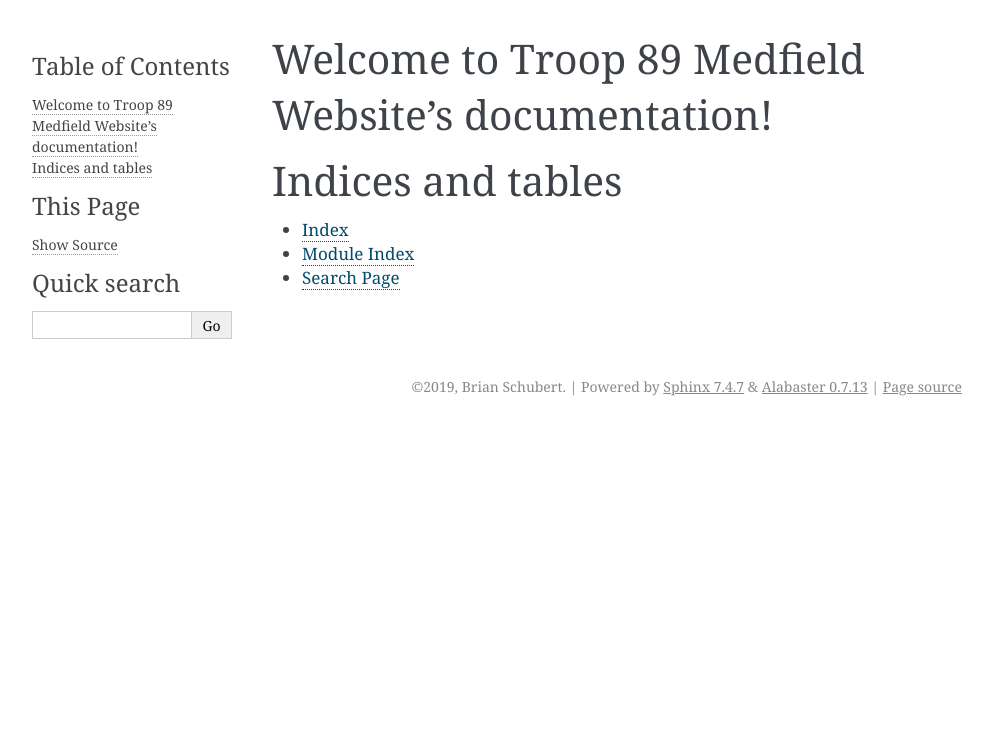
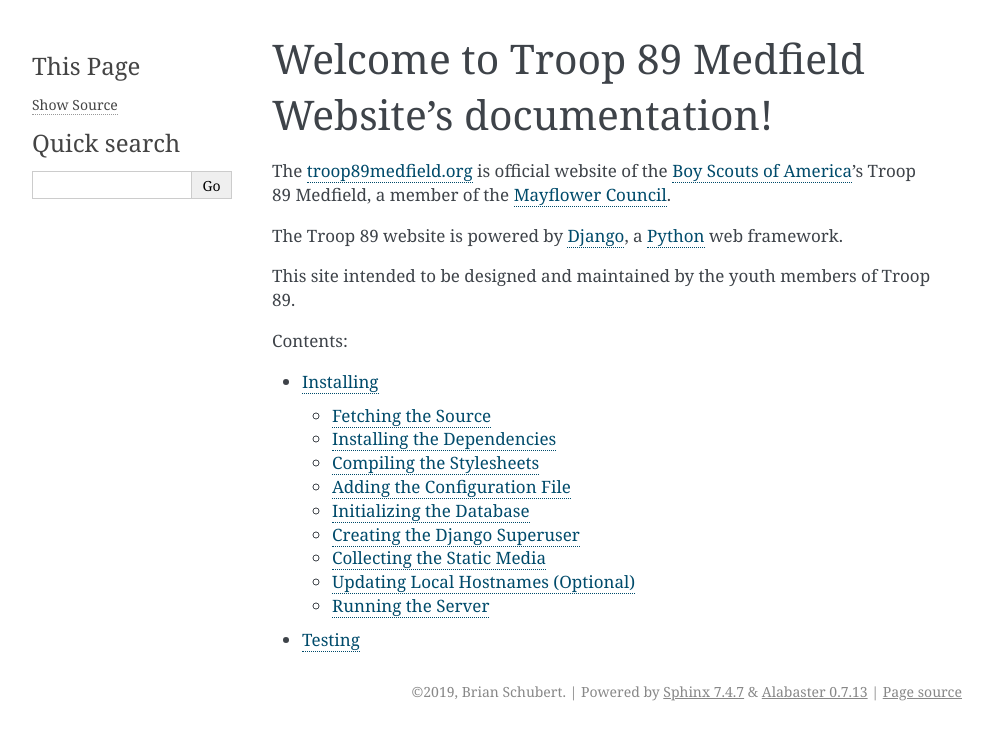
Before and after one commit to brianschubert/troop89medfield.org, a Sphinx documentation site: the page built from docs/index.rst, in a window 1280 px wide. Shown: the top 740 px of the page, without its empty margins (148-1141 px from the left). Built offline with Sphinx 7.4.7, drawn with Linux system fonts in a browser that asks for light colours; part of the change alters nothing that is shown.

Commit message:
Add installation and testing documentation

```diff
--- a/docs/index.rst
+++ b/docs/index.rst
@@ -1,20 +1,26 @@
-.. Troop 89 Medfield Website documentation master file, created by
-   sphinx-quickstart on Thu May 23 22:34:10 2019.
-   You can adapt this file completely to your liking, but it should at least
-   contain the root `toctree` directive.
+.. This Source Code Form is subject to the terms of the Mozilla Public
+.. License, v. 2.0. If a copy of the MPL was not distributed with this
+.. file, You can obtain one at http://mozilla.org/MPL/2.0/.
+
 
 Welcome to Troop 89 Medfield Website's documentation!
 =====================================================
+
+The `troop89medfield.org`_ is official website of the `Boy Scouts of America`_'s Troop 89 Medfield, a member of the `Mayflower Council`_.
+
+The Troop 89 website is powered by `Django`_, a `Python`_ web framework.
+
+This site intended to be designed and maintained by the youth members of Troop 89.
+
+.. _troop89medfield.org: https://www.troop89medfield.org
+.. _Mayflower Council: https://www.mayflowerbsa.org/
+.. _Boy Scouts of America: https://www.scouting.org/
+.. _Django: https://www.djangoproject.com/
+.. _Python: https://www.python.org/
 
 .. toctree::
    :maxdepth: 2
    :caption: Contents:
 
-
-
-Indices and tables
-==================
-
-* :ref:`genindex`
-* :ref:`modindex`
-* :ref:`search`
+   install
+   testing
--- /dev/null
+++ b/docs/install.rst
@@ -0,0 +1,141 @@
+.. This Source Code Form is subject to the terms of the Mozilla Public
+.. License, v. 2.0. If a copy of the MPL was not distributed with this
+.. file, You can obtain one at http://mozilla.org/MPL/2.0/.
+
+.. _install:
+
+.. note::
+
+    This guide assumes that you already have Python installed. At the time of this writing, the troop 89 website requires Python3.6 or greater.
+
+Installing
+==========
+
+Getting a local copy of the troop 89 website running is a fairly simple process, though there are several steps. This guide is intended to be especially so that it may serve as a partial reference for future webmasters in training.
+
+Fetching the Source
+-------------------
+
+The easiest way to get a copy of the troop 89 website source is by cloning the `public github repository`_. This has the added benefit of integrating `git`_ into your development environment, which will necessary if you intend on making changes to the website's source.
+
+::
+
+    $ git clone git://github.com/blueschu/troop89medfield.org.git
+    $ cd troop89medfield.org
+
+.. _public github repository: https://github.com/blueschu/troop89medfield.org
+.. _git: https://git-scm.com/
+
+If you are planning on submitting contributions to the website via a `pull request`_, you should begin by `forking`_ the repository and then cloning that repository instead.
+
+.. _pull request: https://help.github.com/en/articles/about-pull-requests
+.. _forking: https://help.github.com/en/articles/fork-a-repo
+
+.. _install-dep:
+
+Installing the Dependencies
+---------------------------
+
+You will need to create a virtual environment for Python libraries. If you are using Python3.6+ (which you should be), the tools needed to create virtual environments ship with the interpret as the `venv`_ module.
+
+.. note::
+
+    Third party packages for creating virtual environments also exist. Some popular options are the `virtualenv`_ and `virtualenvwrapper`_ packages, which preceded the standard `venv`_ module and provide additional convenience tools. Both of these packages can be installed with pip, and can be freely used inplace of the `venv`_ module in the following instructions.
+
+.. _venv: https://docs.python.org/3.6/library/venv.html
+.. _virtualenv: https://pypi.org/project/virtualenv/
+.. _virtualenvwrapper: https://pypi.org/project/virtualenvwrapper/
+
+To install the site dependencies, execute the following::
+
+    $ python3 -m venv troop89_venv         # Create a virtual environment in the folder 'troop89_venv'
+    $ source troop89_venv/bin/active       # Active the virtual environment
+    $ pip install -r requirements/dev.txt  # Install the development dependencies
+
+On Windows, run ``venv\Scripts\activate.bat`` in place of ``source troop89_venv/bin/active``.
+
+Compiling the Stylesheets
+-------------------------
+
+The stylesheets for our website are written in `sass`_, an extension language to `css`_. You can either install sass system wide, use a feature in your IDE (if one is offered), or you can use the Python `libsass`_ package. Regardless of what method you use, you want to compile all the files in `assets/scss/*.scss` that don’t begin with an underscore to `assets/css/`.
+
+If you have already installed the site dependencies (:ref:`install-dep`), you will have the `libsass`_ package in your virtual environment, which provides the ``sassc`` utility. With this program on your path (which will be the case if you have activated the virtual environment), you can run the following script to compile the stylesheets::
+
+    $ ./bin/build-scss.sh
+
+
+.. _sass: https://sass-lang.com/
+.. _css: https://developer.mozilla.org/en-US/docs/Web/CSS
+.. _libsass: https://sass-lang.com/libsass#python
+
+Adding the Configuration File
+------------------------------
+
+You will need to create a file called ``.secrets.json`` in the root directory of the project sources. This is a config file that stores sensitive information such as database credentials and encryption keys.
+
+An example configuration is located in the ``demo.secrets.json`` file, which you can temporarily copy to get the site running::
+
+    $ cp demo.secrets.json .secrets.json
+
+This file includes the credentials for an `SQLite`_ database, which is a single-file based relational database that ships with Python. Before beginning significant development, you should install and configure a `PostreSQL`_ database (for which the site is designed) and substitute its credentials into ``.secrets.json``.
+
+.. _SQLite: https://docs.python.org/3/library/sqlite3.html
+.. _PostreSQL: https://www.postgresql.org/
+
+Initializing the Database
+-------------------------
+
+Assuming all configurations are good, you should only need to run::
+
+    $ ./manage.py migrate
+
+This will create the necessary tables and relations, but will not populate the database with data.
+
+
+Creating the Django Superuser
+-----------------------------
+
+Run::
+
+    $ ./manage.py createsuperuser
+
+and follow the prompts. This will create a user instance in the database that has all possible site privileges. You will need this to access the site admin.
+
+
+Collecting the Static Media
+---------------------------
+
+Simply run::
+
+    $ ./manage.py collectstatic`.
+
+This will collect the static files and media from across the project into a single directory (``./static/``) so that they can be served by the web server. See the `django staticfiles`_ docs for more information
+
+.. _django staticfiles: https://docs.djangoproject.com/en/2.2/ref/contrib/staticfiles/
+
+Updating Local Hostnames (Optional)
+-----------------------------------
+
+If you would like to use a host name (e.g. troop89.localhost) in place of a numeric IP (e.g. 127.0.0.1) when accessing the development site, you will want to update your machines hostname configuration. For Unix system (MacOS, Linux, etc), add the following entry to your ``/etc/hosts`` file::
+
+    127.0.0.1 troop89.localhost
+
+Running the Server
+------------------
+
+.. warning::
+
+    The following instructions are for development only. For production, a fully fledged HTTP server such as Apache or Nginx should be used in place of the lightweight serve that ships with Django. See the `Django runserver`_ docs for more information.
+
+.. _Django runserver: https://docs.djangoproject.com/en/2.2/ref/django-admin/#django-admin-runserver
+
+To run the testing server, simple run::
+
+    $ export DJANGO_SETTINGS_MODULE=troop89.settings.dev  # Use the development settings. Run once per session.
+    $ ./mange.py runserver`.
+
+If you updated your hosts files to include a local hostname, you can run the following instead::
+
+    $ ./manage.py runserver troop89.localhost
+
+Do note that by default, the production setting will be used (as defined in ``troop89/wsgi.py``). To run the development flavor, set the environment variables ``DJANGO_SETTINGS_MODULE`` to ``troop89.settings.dev``. This can be done by modifying your ``~/bashrc`` file (to set it every time you begin a new bash session), by running ``export DJANGO_SETTINGS_MODULE=troop89.settings.dev`` in your terminal (as in the commands above), or by preceding the run server command itself with ``DJANGO_SETTINGS_MODULE=troop89.settings.dev``.
--- /dev/null
+++ b/docs/testing.rst
@@ -0,0 +1,18 @@
+.. This Source Code Form is subject to the terms of the Mozilla Public
+.. License, v. 2.0. If a copy of the MPL was not distributed with this
+.. file, You can obtain one at http://mozilla.org/MPL/2.0/.
+
+Testing
+=======
+
+The unit tests for the troop 89 website are pretty sparse at the moment. Contributions are always welcome!
+
+Unit tests can be run via Django's test runner::
+
+    $ ./manage.py test
+
+To speed-up the tests by running them in parallel, you can pass the ``--parallel`` flag. To preserve the testing database after the tests run, you pass the ``--keepdb`` flag.
+
+For more information, see the `Django testing`_ docs.
+
+.. _Django testing: https://docs.djangoproject.com/en/2.2/topics/testing/overview/
```
